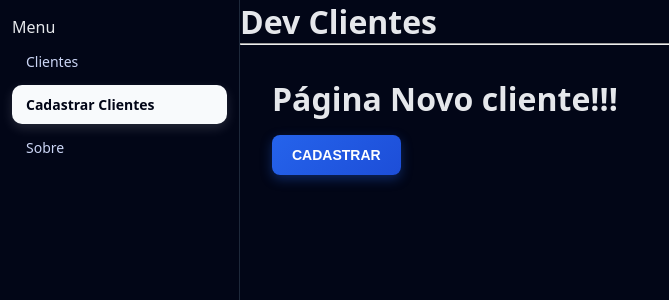
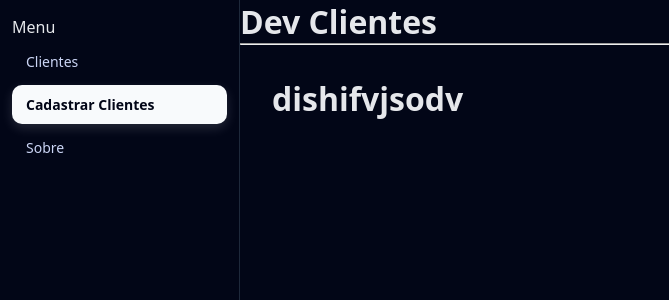
Before and after one commit to TobiasAlvz/dev-clients, a React (Vite) app in the folder src/renderer/: page /create in a window 1280 px wide. Shown: the top 300 px of the page, without its empty margins (0-669 px from the left). Built offline with nearby package versions, Linux system fonts and the light colour scheme.

Commit message:
Update create.jsx

```diff
--- a/src/renderer/src/pages/create.jsx
+++ b/src/renderer/src/pages/create.jsx
@@ -1,25 +1,61 @@
+import { useRef } from 'react'
+import '../styles/create.css'
+
 export default function Create() {
-  async function handleAddCustomer() {
+  // async function handleAddCustomer() {
+  //   const doc = {
+  //     name: 'fvnhmf',
+  //     email: 'sahudiuashun jadhuf9hdoaijcohsdouvhisjdfojdsf',
+  //     phone: '67999999',
+  //     address: 'Rua X, centro',
+  //     role: 'Frontend',
+  //     status: true
+  //   }
+
+  //   const response = await window.api.addCustomer(doc)
+  //   console.log(response)
+  // }
+  const nameRef = useRef(null)
+  const emailRef = useRef(null)
+  const adressRef = useRef(null)
+  const phoneRef = useRef(null)
+  const roleRef = useRef(null)
+
+  async function handleAddCustomer(e) {
+    e.preventDefault()
+
+    const name = nameRef.current.value
+    const email = emailRef.current.value
+    const adress = adressRef.current.value
+    const phone = phoneRef.current.value
+    const role = roleRef.current.value
+
+    if (!name || !email || !adress || !phone || !role) {
+      alert('Preencha todos os campos')
+      return
+    }
+
     const doc = {
-      name: 'fvnhmf',
-      email: 'sahudiuashun jadhuf9hdoaijcohsdouvhisjdfojdsf',
-      phone: '67999999',
-      address: 'Rua X, centro',
-      role: 'Frontend',
+      name,
+      email,
+      adress,
+      phone,
+      role,
       status: true
     }
 
-    const response = await window.api.addCustomer(doc)
-    console.log(response)
+    await window.api.addCustomer(doc)
+
+    nameRef.current.value = ''
+    emailRef.current.value = ''
+    adressRef.current.value = ''
+    phoneRef.current.value = ''
+    roleRef.current.value = ''
   }
 
   return (
     <div>
-      <h1>Página Novo cliente!!!</h1>
-
-      <button className="btn-primary" onClick={handleAddCustomer}>
-        CADASTRAR
-      </button>
+      <h1>dishifvjsodv</h1>
     </div>
   )
 }
```
